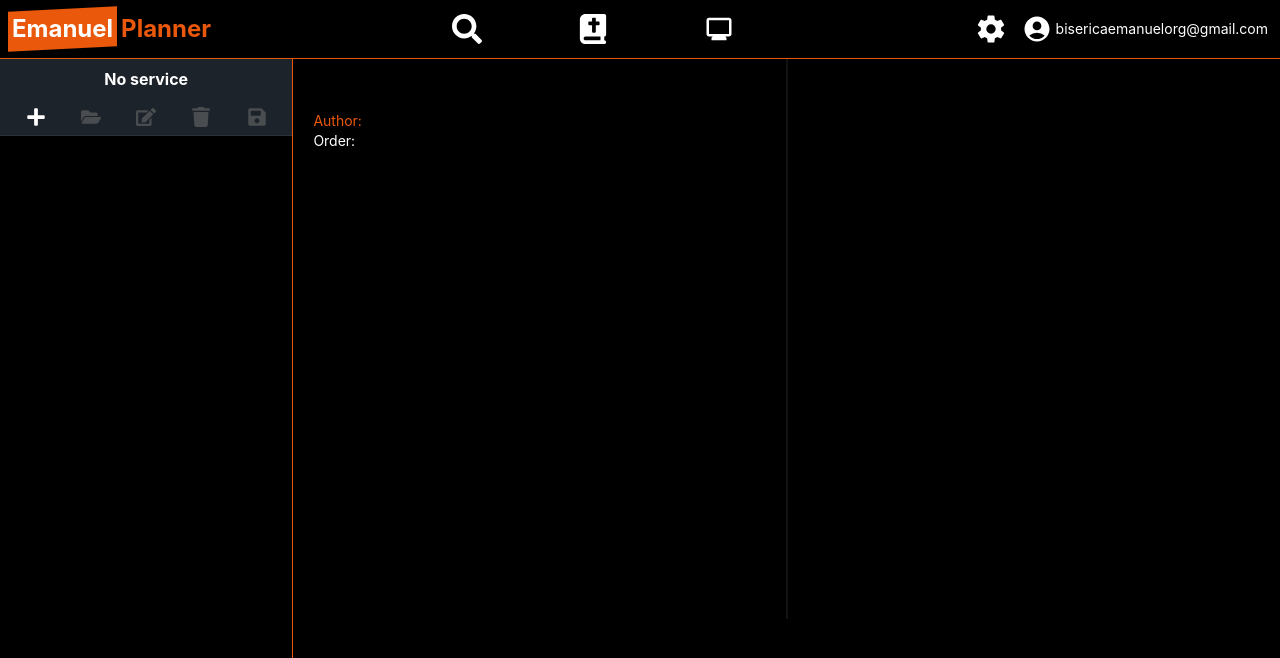
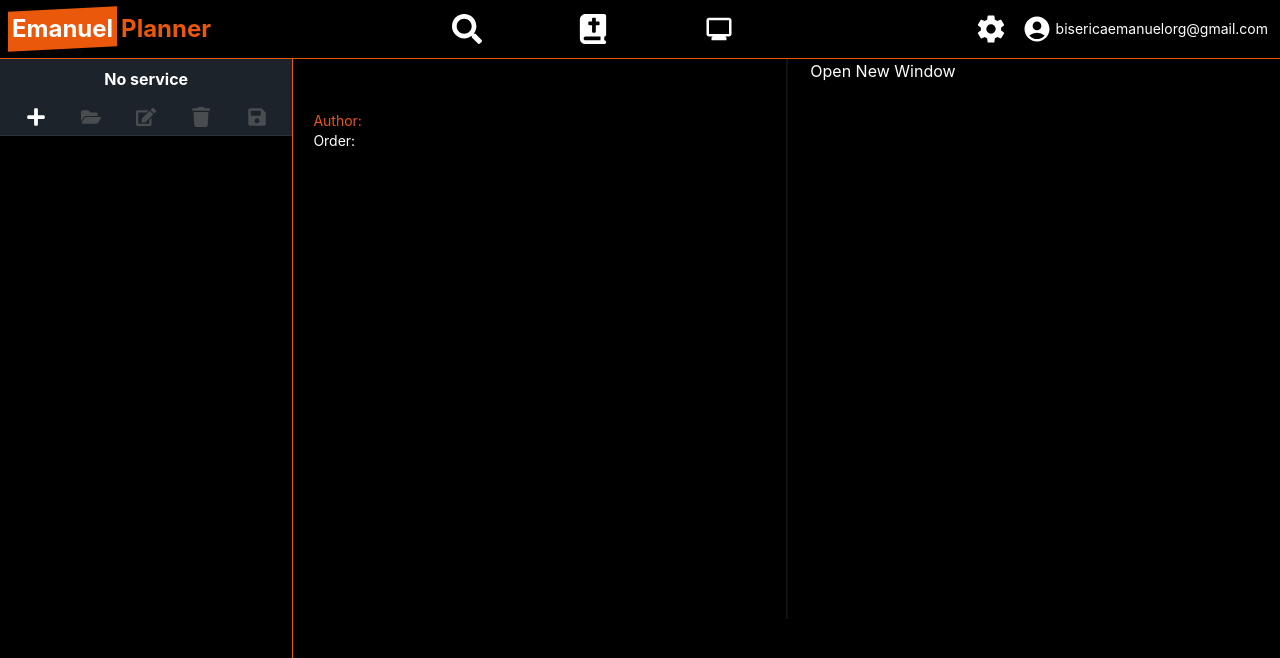
Before and after one commit to 10dnv/emn-presenter, a React (Create React App) app: page /view-item in a window 1280 px wide. Shown: the top 658 px of the page. Built offline with nearby package versions, Linux system fonts and the light colour scheme.

Commit message:
added monitor preview

```diff
--- a/src/components/ViewItem.jsx
+++ b/src/components/ViewItem.jsx
@@ -2,11 +2,40 @@ import { useContext, useEffect, useState } from 'react';
 import React from 'react'
 import CurrentServiceContext from '../context/ServiceContext'
 import parse from 'html-react-parser';
+import { createPortal } from 'react-dom';
+
+
+function NewWindowPortal({ children }) {
+  const [newWindow, setNewWindow] = useState(null);
+  const styles = `
+  @import url('https://cdn.jsdelivr.net/npm/tailwindcss@2.2.19/dist/tailwind.min.css');`
+
+
+  const openNewWindow = () => {
+    const newWindowRef = window.open('', '_blank');
+    setNewWindow(newWindowRef);
+
+    // Inject the CSS styles into the new window
+  const styleSheet = newWindowRef.document.createElement('style');
+  styleSheet.type = 'text/css';
+  styleSheet.innerText = styles;
+  newWindowRef.document.head.appendChild(styleSheet);
+
+
+  };
+  return (
+    <>
+      <button onClick={openNewWindow}>Open New Window</button>
+      {newWindow && createPortal(children, newWindow.document.body )}
+    </>
+  );
+}
 
 function ViewItem() {
 
   const {currentService, setCurrentService} = useContext(CurrentServiceContext);
   const [previewItem, setPreviewItem] = useState({});
+  const [mainDisplayText, setMainDisplayText] = useState("");
 
   function handleDisplaySelectedItem(){
     for(const item of currentService.items)
@@ -23,8 +52,8 @@ function ViewItem() {
     function displayPreviewItem(){
       // console.log(previewItem);
       return(previewItem.content?.map((song, id)=>(
-                  <li  className='py-2 flex items-center hover:bg-orange-600' id={song.tip} key={song.tip} >
-                      <span className=' min-w-12 w-12'>{song.tip}</span>
+                  <li  className='py-2 flex items-center hover:bg-orange-600' id={song.tip} key={song.tip} onClick={handlePrepareDisplaySlide}>
+                      <span className=' min-w-12 w-12 font-bold'>{song.tip}</span>
                       <span>{parse(song.text)}</span>
                   </li>
               )));
@@ -35,6 +64,16 @@ function ViewItem() {
       handleDisplaySelectedItem();
   },[JSON.stringify(currentService)])
 
+    function handlePrepareDisplaySlide(ev){
+      // console.log(previewItem.content)
+
+      {
+        previewItem.content?.map((data) =>(
+
+          (ev.currentTarget.id === data.tip)?setMainDisplayText(parse(data.text)):null
+        ))
+    }
+  }
   return (
     <div className='bg-black text-white w-[100%] h-[70vh] flex  px-5 '>
 
@@ -55,8 +94,15 @@ function ViewItem() {
 
         <div className="divider divider-horizontal"></div>
 
-        <div id='lyrics-search-container' className='w-[50%] '>
+        <div id='preview-monitor' className='w-[50%] '>
+          <NewWindowPortal >
+            <div id ="MainDisplay" className='flex items-center justify-center  text-white bg-black w-full h-full ' >
+            {/* <Textfit className='w-full h-full bg-red-600 justify-center items-center'> */}
+            <p className='text-center text-7xl'>{mainDisplayText}</p>
+              {/* </Textfit> */}
 
+            </div>
+        </NewWindowPortal>
         </div>
 
     </div>
```
